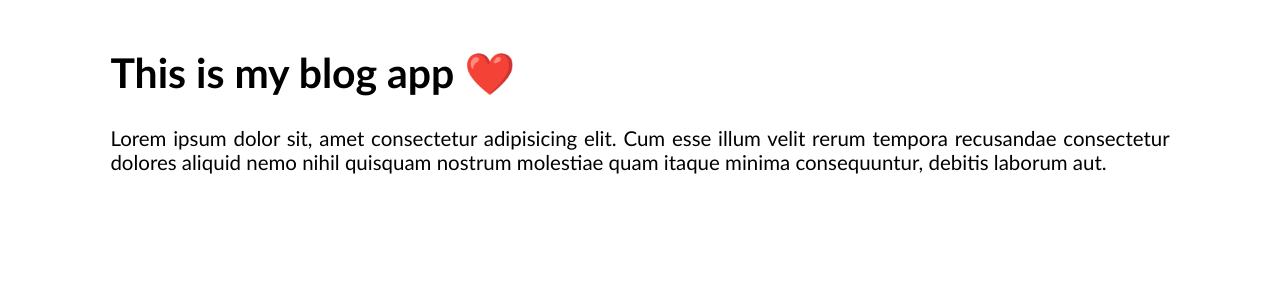
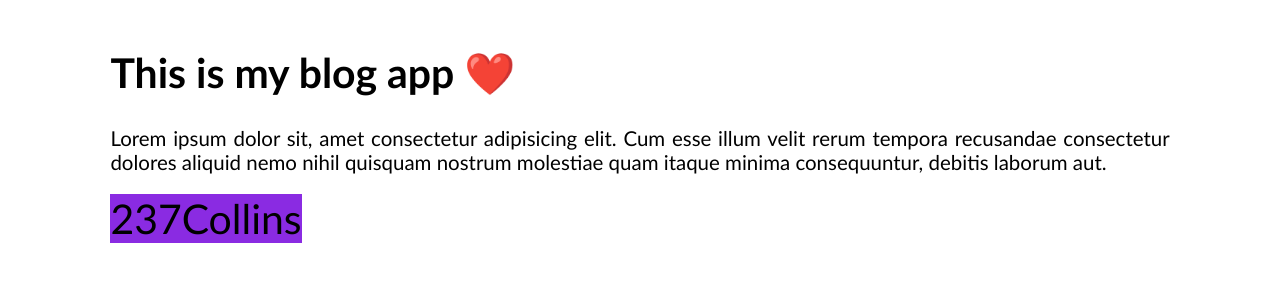
Before and after one commit to danielkembeu/blog_app, a plain HTML site: page index.html in a window 1280 px wide. Drawn offline with Linux system fonts and the light colour scheme.

Commit message:
I have add a little Span

```diff
--- a/index.html
+++ b/index.html
@@ -10,9 +10,11 @@
 
 <body>
     <h1>This is my blog app ❤️</h1>
-    <p>
+        <p>
         Lorem ipsum dolor sit, amet consectetur adipisicing elit. Cum esse illum velit rerum tempora recusandae consectetur dolores aliquid nemo nihil quisquam nostrum molestiae quam itaque minima consequuntur, debitis laborum aut.
-    </p>
+        </p>
+        <span>237Collins</span>
+
 </body>
 
 </html>
--- a/style.css
+++ b/style.css
@@ -14,3 +14,6 @@ body {
 p {
     font-size: var(--fs-p);
 }
+span {
+    background-color: blueviolet;
+}
```
